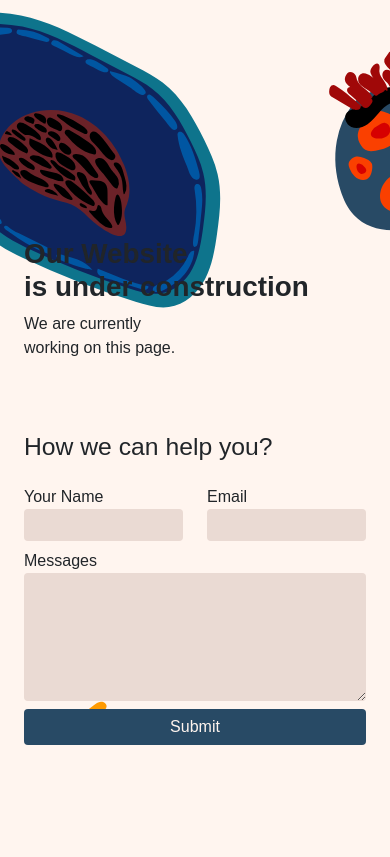
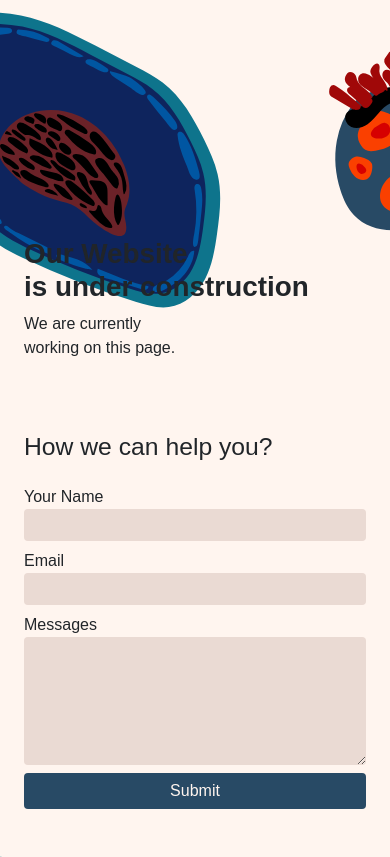
Before and after one commit to xport-indonesia/swissmicrobiome, a plain HTML site: page _index.html in a window 390 px wide. Shown: the part 127-984 px from the top of the page. Drawn offline with nearby package versions, Linux system fonts and the light colour scheme.

Commit message:
[UPDATE] mobile view

```diff
--- a/_index.html
+++ b/_index.html
@@ -34,15 +34,15 @@
       <div class="col-md content my-sm-5 mx-lg-5">
         <div class="col pt-sm-5 pb-sm-5">
           <div class="container p-0 pt-sm-5 m-0">
-            <div class="pb-sm-5 pb-5">
+            <div class="">
               <form class="needs-validation" novalidate>
                 <h2 class="pt-sm-5">How we can help you?</h2>
                 <div class="row pt-3">
-                  <div class="col">
+                  <div class="col-sm">
                     Your Name
                     <input class="w-100 border-0 rounded p-1 form-control" type="text" name="name" maxlength="100" style="background-color: #EADAD3;" required>
                   </div>
-                  <div class="col">
+                  <div class="col-sm pt-2 pt-sm-0">
                     Email
                     <input class="w-100 border-0 rounded p-1 form-control" type="email" name="email" maxlength="100" style="background-color: #EADAD3;" required>
                   </div>
```
